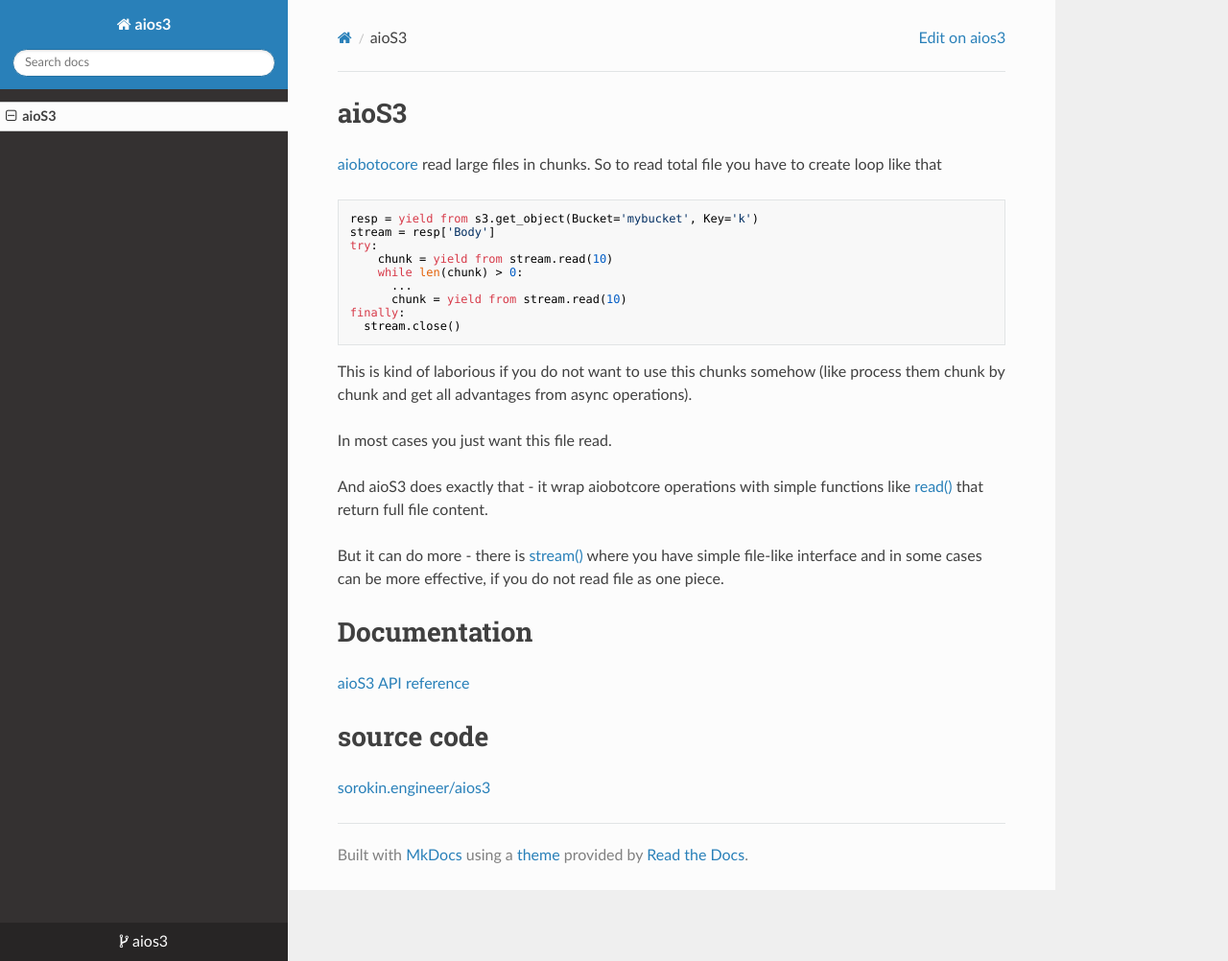
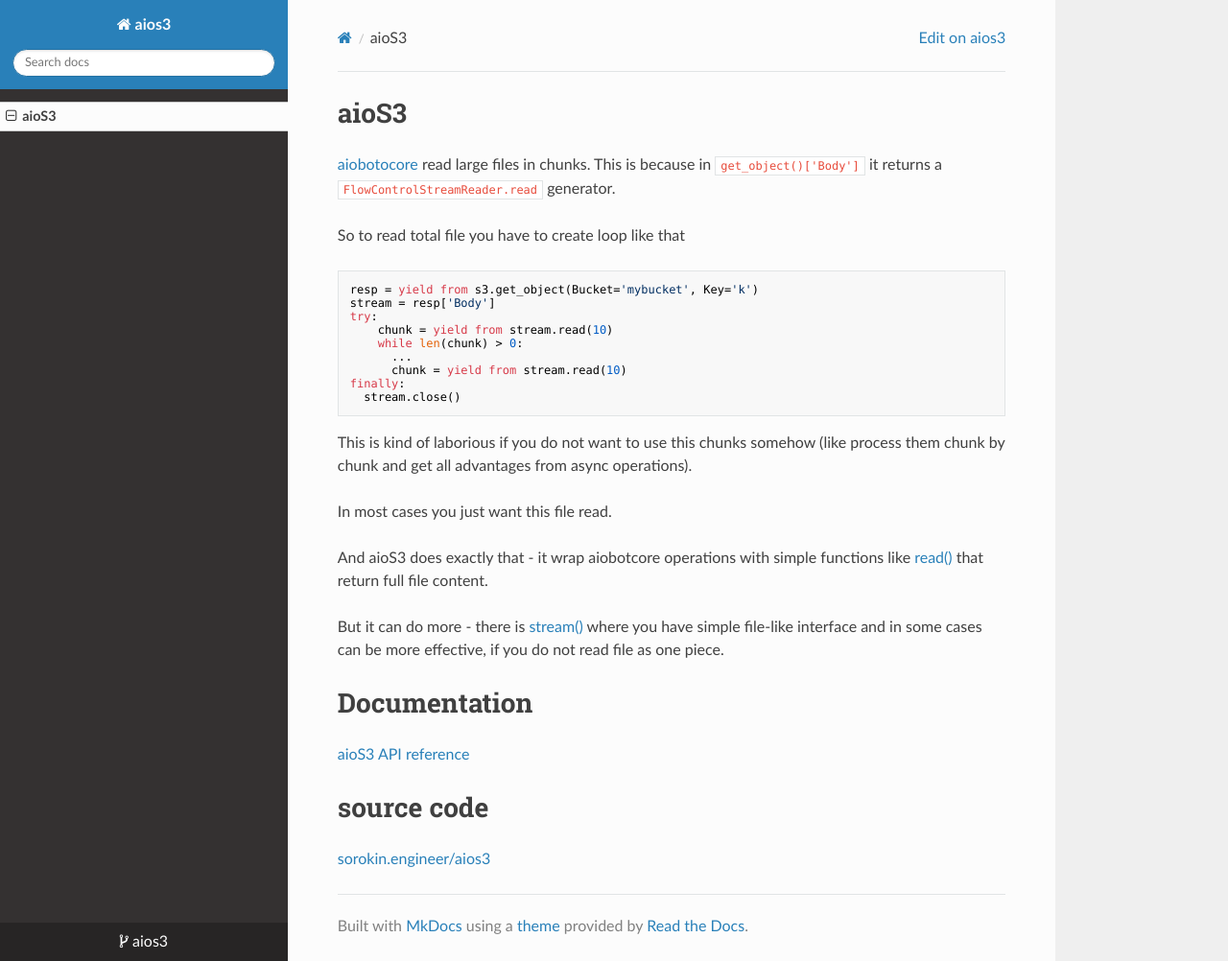
Before and after one commit to andgineer/aios3, an MkDocs documentation site: the page built from docs/README.md, in a window 1280 px wide and 1002 px high. Shown: the whole window at 96% size. Built offline with MkDocs 1.6.1, drawn with Linux system fonts in a browser that asks for light colours; nearby versions of some CDN libraries.

Commit message:
https://github.com/andgineer/aios3/issues/3 mkdocs part of docs 6

````diff
--- a/docs/README.md
+++ b/docs/README.md
@@ -1,6 +1,8 @@
 # aioS3
 
 [aiobotocore](https://aiobotocore.readthedocs.io/en/latest/) read large files in chunks.
+This is because in `get_object()['Body']` it returns a `FlowControlStreamReader.read` generator.
+
 So to read total file you have to create loop like that
 
 ```python
````
